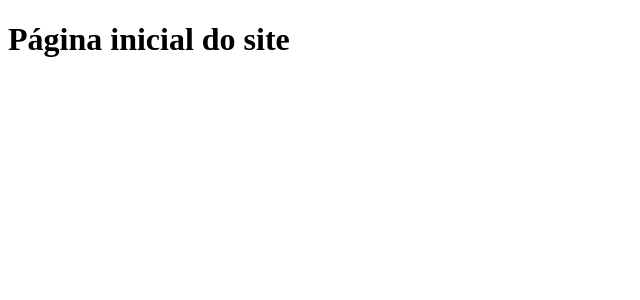
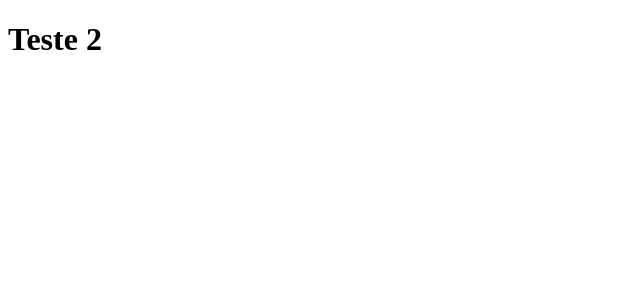
Before and after one commit to brunopontoglio/clone-tabnews, a Next.js app: page / in a window 1280 px wide. Shown: the top 300 px of the page, without its empty margins (0-640 px from the left). Built offline with nearby package versions, Linux system fonts and the light colour scheme.

Commit message:
pagina inicial como Teste 2

```diff
--- a/pages/index.js
+++ b/pages/index.js
@@ -1,5 +1,5 @@
 function Home(){
-    return <h1>Página inicial do site</h1>
+    return <h1>Teste 2</h1>
 }
 
 export default Home;
```
